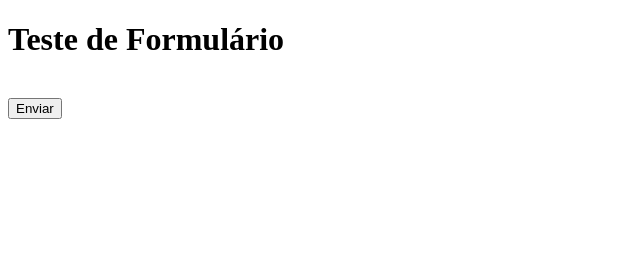
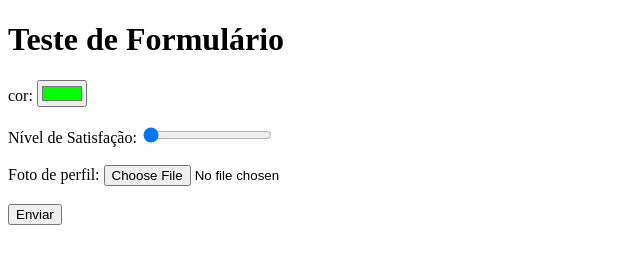
Before and after one commit to DANIELPROGRAMADOR/HTML_guanabara, a plain HTML site: page formulario/form6.html in a window 1280 px wide. Shown: the whole page, without its empty margins (0-640 px from the left). Drawn offline with Linux system fonts and the light colour scheme.

Commit message:
novos formularios

```diff
--- a/formulario/form6.html
+++ b/formulario/form6.html
@@ -13,9 +13,22 @@
 
 <body>
     <h1>Teste de Formulário</h1>
-    <form action="cadastro.php" method="get">
+    <form action="cadastro.php" method="post">
         <div>
-
+            <label for="icor">cor:</label>
+            <input type="color" name="cor" id="icor" value="#00ff00">
+    <!--com este input "color" colocamos um dradiente de cores...se quisermos adicionar uma cor inicial quando a atualizar a pagina adicionamos outro atributo "value="-->
+        </div>
+<br>
+        <div>
+            <label for="inivel">Nível de Satisfação:</label>
+            <input type="range" name="nivel" id="inivel" min="1" max="5" value="1">
+        </div>
+<br>
+        <div>
+            <label for="ifoto">Foto de perfil:</label>
+            <input type="file" name="Foto" id="ifoto">
+    <!--com isto podemos adicionar um componente de escolha de arquivo onde o usuario vai poder escolher a foto que quer transferir (PARA USAR ESTE COMANDO O "method" NAO PODE SER "get" MAS SIM "post")-->
         </div>
 <br>
         <input type="submit" value="Enviar">
```
Also changed, not shown: formulario/form1.html (+1 -1 lines).
